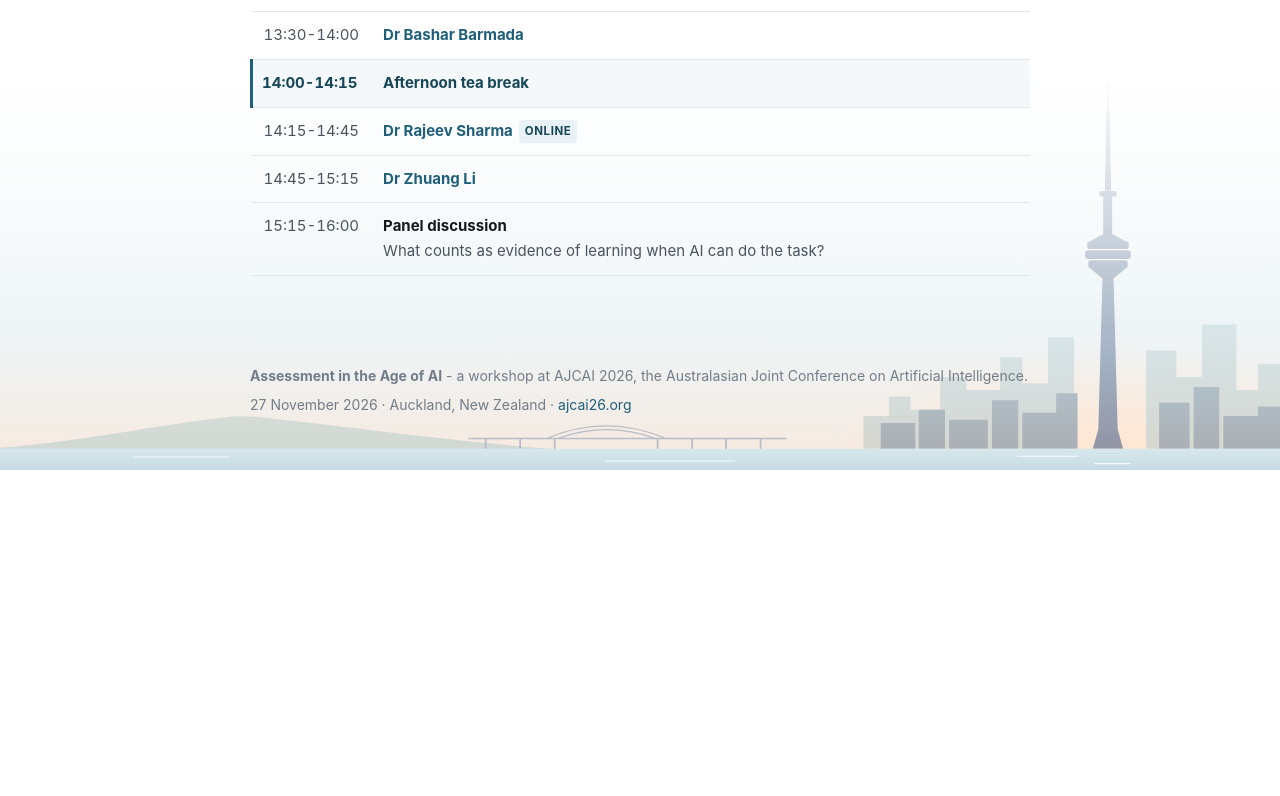
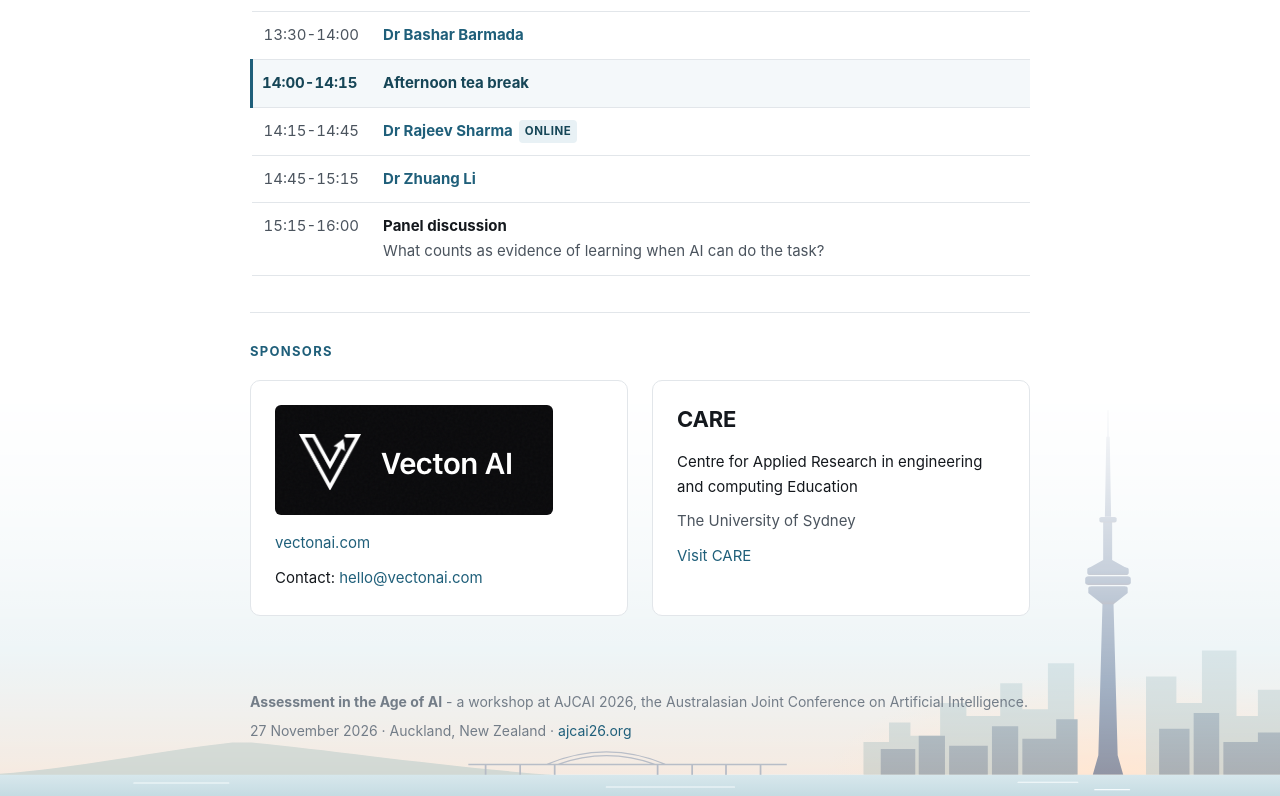
Before and after one commit to reassessment-edu-ai/ajcai2026-workshop, a plain HTML site: page program.html in a window 1280 px wide. Shown: the part 872-1668 px from the top of the page. Before the commit the page ends 1342 px from the top, so only its background shows below. Drawn offline with Linux system fonts and the light colour scheme.

Commit message:
Add Vecton AI and CARE sponsors to program page

```diff
--- a/program.html
+++ b/program.html
@@ -8,7 +8,7 @@
 <meta property="og:title" content="Program - Assessment in the Age of AI - AJCAI 2026 Workshop">
 <meta property="og:description" content="Workshop at AJCAI 2026, Auckland, New Zealand. What counts as evidence of learning when AI can perform the task?">
 <meta property="og:type" content="website">
-<link rel="stylesheet" href="./styles.css">
+<link rel="stylesheet" href="./styles.css?v=sponsors-20261105">
 </head>
 <body>
 <a class="skip-link" href="#main-content">Skip to content</a>
@@ -104,6 +104,23 @@
         </tbody>
       </table>
     </div>
+
+    <aside id="sponsors" class="program-sponsors" aria-labelledby="sponsors-title">
+      <h2 id="sponsors-title">Sponsors</h2>
+      <ul class="sponsor-grid">
+        <li class="sponsor-card">
+          <h3><a href="https://vectonai.com/"><img class="sponsor-logo" src="./images/sponsors/vecton-ai.png" alt="Vecton AI" width="278" height="110" loading="lazy"></a></h3>
+          <p><a href="https://vectonai.com/">vectonai.com</a></p>
+          <p>Contact: <a href="mailto:hello@vectonai.com">hello@vectonai.com</a></p>
+        </li>
+        <li class="sponsor-card">
+          <h3>CARE</h3>
+          <p>Centre for Applied Research in engineering and computing Education</p>
+          <p class="muted">The University of Sydney</p>
+          <p><a href="https://www.sydney.edu.au/engineering/our-research/research-centres-and-institutes/centre-applied-research-engineering-computing-education.html">Visit CARE</a></p>
+        </li>
+      </ul>
+    </aside>
   </div>
 </section>
 
--- a/styles.css
+++ b/styles.css
@@ -190,6 +190,21 @@
     padding:2px 6px;font-weight:650;vertical-align:1px;margin-left:6px;
   }
 
+  /* ---------- program sponsors ---------- */
+  .program-sponsors{margin-top:36px;padding-top:28px;border-top:1px solid var(--rule)}
+  .sponsor-grid{
+    display:grid;grid-template-columns:repeat(2,minmax(0,1fr));gap:24px;
+    margin:0;padding:0;list-style:none;
+  }
+  .sponsor-card{margin:0;padding:24px;border:1px solid var(--rule);border-radius:10px;background:var(--bg)}
+  .sponsor-card h3{font-size:22px;margin:0 0 16px}
+  .sponsor-card p{font-size:15px;margin:0 0 10px;overflow-wrap:anywhere}
+  .sponsor-card p:last-child{margin-bottom:0}
+  .sponsor-logo{display:block;width:278px;max-width:100%;height:auto;border-radius:6px}
+  @media (max-width:600px){
+    .sponsor-grid{grid-template-columns:minmax(0,1fr)}
+  }
+
   /* ---------- people roster ---------- */
   .roster{margin:0 0 4px;padding:0;list-style:none}
   .roster li{
```
Also changed, not shown: images/sponsors/vecton-ai.png (added).
